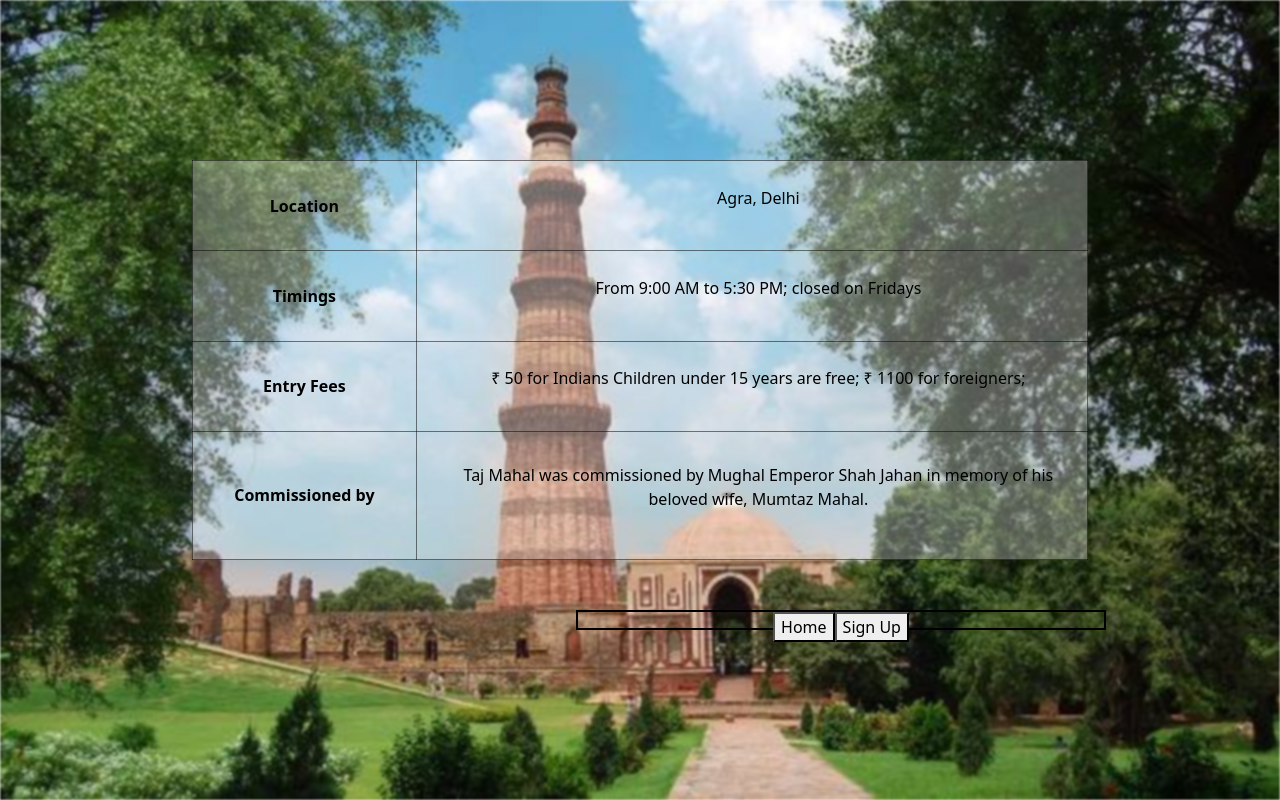
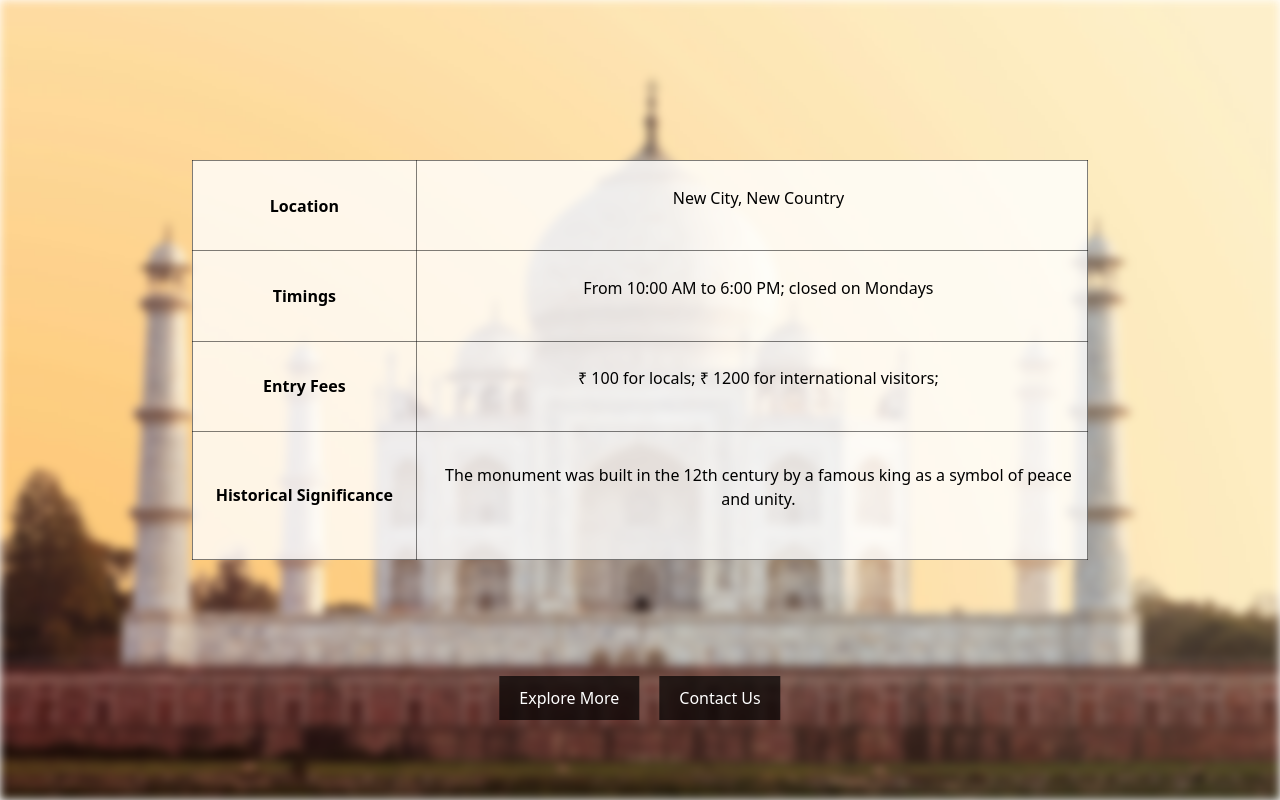
Before and after one commit to NUMAN165/Heritage, a React (Create React App) app: page /QutubPage in a window 1280 px wide. Built offline with nearby package versions, Linux system fonts and the light colour scheme; a web font is replaced by a local one.

Commit message:
Added the Information pages of all the Monuments card

```diff
--- a/src/components/Information/AlbertPage.css
+++ /dev/null
@@ -1,33 +0,0 @@
-.AlbertInfoPage img {
-    height: 100vh;
-    width: 100vw;
-    filter: blur(5px);
-  }
-
-  .AlbertInfoPage {
-    position: relative;
-  }
-
-  .imageContainer {
-    position: relative;
-    text-align: center;
-  }
-
-  .overlayTable-Albert {
-    position: absolute;
-    top: 20%;
-    left: 50%;
-    height: auto; /* Remove fixed height to allow for 10px rows */
-    width: 70%;
-    transform: translateX(-50%);
-    background-color: rgba(255, 255, 255, 0.3);
-    border-collapse: collapse;
-    z-index: 1;
-  }
-
-  .overlayTable-Albert th,
-  .overlayTable-Albert td {
-    border: 1px solid rgba(0, 0, 0, 0.5);
-    text-align: center;
-    color: black;
-  }
--- a/src/components/Information/AlbertPage.jsx
+++ b/src/components/Information/AlbertPage.jsx
@@ -1,26 +1,38 @@
-import React from "react";
-import "./AlbertPage.css";
+import React from 'react';
+import './QutubPage.css';
 
 const AlbertPage = () => {
+  // Configurable table data
+  const tableData = [
+    { label: 'Location', value: 'New City, New Country' },
+    { label: 'Timings', value: 'From 10:00 AM to 6:00 PM; closed on Mondays' },
+    { label: 'Entry Fees', value: '₹ 100 for locals; ₹ 1200 for international visitors;' },
+    { label: 'Historical Significance', value: 'The monument was built in the 12th century by a famous king as a symbol of peace and unity.' }
+  ];
+
   return (
-    <div className="AlbertInfoPage">
-      <div className="imageContainer">
-        <img src="/Images/alberthall.png" alt="Albert Hall" />
-        <div className="Albert-table">
-          <table className="overlayTable-Albert">
-            <tbody>
-              <tr className="none">
-                <td>Location</td>
-                <td>Delhi India</td>
-                {/* <td>Row 1, Cell 3</td> */}
+    <div className='TajInfoPage'>
+      <div className='imageContainer'>
+        <img src="/images/taj1.png" alt="New Landmark" />
+
+        <table className="overlayTable">
+          <tbody>
+            {tableData.map((row, index) => (
+              <tr key={index}>
+                <td width="25%">
+                  <b>{row.label}</b>
+                </td>
+                <td>
+                  <p style={{ marginLeft: "2%" }}>{row.value}</p>
+                </td>
               </tr>
-              <tr>
-                <td>Row 2, Cell 1</td>
-                <td>Row 2, Cell 2</td>
-                <td>Row 2, Cell 3</td>
-              </tr>
-            </tbody>
-          </table>
+            ))}
+          </tbody>
+        </table>
+
+        <div className="blackBox">
+          <button>Explore More</button>
+          <button>Contact Us</button>
         </div>
       </div>
     </div>
--- a/src/components/Information/QutubPage.css
+++ b/src/components/Information/QutubPage.css
@@ -1,10 +1,10 @@
-.QutubInfoPage img {
+.TajInfoPage img {
   height: 100vh;
   width: 100vw;
-    filter: blur(1px);
+  filter: blur(5px);
 }
 
-  .QutubInfoPage {
+.TajInfoPage {
   position: relative;
 }
 
@@ -20,7 +20,7 @@
   height: 50%;
   width: 70%;
   transform: translateX(-50%);
-    background-color: rgba(255, 255, 255, 0.3);
+  background-color: rgba(255, 255, 255, 0.8);
   border-collapse: collapse;
   z-index: 1;
 }
@@ -37,21 +37,23 @@
   background-color: rgba(255, 255, 255, 0.5);
 }
 
-
-  .redBox {
+.blackBox {
   position: absolute;
-    top: 20px;
+  bottom: 10%;
   left: 50%;
-    border: 2px solid red;
-    width: 50%; /* Set the width as needed */
-    height: 40%; /* Set the height as needed */
+  transform: translateX(-50%);
+  z-index: 2;
 }
 
-  .blackBox {
-    position: absolute;
-    bottom: 170px;
-    left: 45%; /* Adjust the position as needed */
-    border: 2px solid black;
-    width: 530px; /* Set the width as needed */
-    height: 20px; /* Set the height as needed */
+.blackBox button {
+  margin: 0 10px;
+  padding: 10px 20px;
+  background-color: rgba(0, 0, 0, 0.7);
+  color: white;
+  border: none;
+  cursor: pointer;
 }
+
+.blackBox button:hover {
+  background-color: rgba(0, 0, 0, 0.9);
+}
--- a/src/components/Information/QutubPage.jsx
+++ b/src/components/Information/QutubPage.jsx
@@ -2,59 +2,37 @@ import React from 'react';
 import './QutubPage.css';
 
 const QutubPage = () => {
+  // Configurable table data
+  const tableData = [
+    { label: 'Location', value: 'New City, New Country' },
+    { label: 'Timings', value: 'From 10:00 AM to 6:00 PM; closed on Mondays' },
+    { label: 'Entry Fees', value: '₹ 100 for locals; ₹ 1200 for international visitors;' },
+    { label: 'Historical Significance', value: 'The monument was built in the 12th century by a famous king as a symbol of peace and unity.' }
+  ];
+
   return (
-    <div className='QutubInfoPage'>
+    <div className='TajInfoPage'>
       <div className='imageContainer'>
-        <img src="/images/qutub.png" alt="Qutub Minar" />
-        {/* <div className="redBox"> */}
+        <img src="/images/taj1.png" alt="New Landmark" />
+
         <table className="overlayTable">
-            <tbody>
-              <tr>
+          <tbody>
+            {tableData.map((row, index) => (
+              <tr key={index}>
                 <td width="25%">
-                  <b>Location</b>
+                  <b>{row.label}</b>
                 </td>
                 <td>
-                  <p style={{ marginLeft: "2%" }}>Agra, Delhi</p>
+                  <p style={{ marginLeft: "2%" }}>{row.value}</p>
                 </td>
               </tr>
-              <tr>
-                <td width="25%">
-                  <b>Timings</b>
-                </td>
-                <td>
-                  <p style={{ marginLeft: "2%" }}>
-                    From 9:00 AM to 5:30 PM; closed on Fridays
-                  </p>
-                </td>
-              </tr>
-              <tr>
-                <td width="25%">
-                  <b>Entry Fees</b>
-                </td>
-                <td>
-                  <p style={{ marginLeft: "2%" }}>
-                    ₹ 50 for Indians Children under 15 years are free; ₹ 1100
-                    for foreigners;
-                  </p>
-                </td>
-              </tr>
-              <tr>
-                <td width="25%">
-                  <b>Commissioned by</b>
-                </td>
-                <td>
-                  <p style={{ marginLeft: "2%" }}>
-                    Taj Mahal was commissioned by Mughal Emperor Shah Jahan in
-                    memory of his beloved wife, Mumtaz Mahal.
-                  </p>
-                </td>
-              </tr>
-            </tbody>
-          </table>
-        {/* </div> */}
+            ))}
+          </tbody>
+        </table>
+
         <div className="blackBox">
-          <button>Home</button>
-          <button>Sign Up</button>
+          <button>Explore More</button>
+          <button>Contact Us</button>
         </div>
       </div>
     </div>
--- a/src/components/Information/TajPage.css
+++ /dev/null
@@ -1,102 +0,0 @@
-.TajInfoPage img {
-  height: 100vh;
-  width: 100vw;
-  filter: blur(5px);
-}
-
-.TajInfoPage {
-  position: relative;
-}
-
-.imageContainer {
-  position: relative;
-  text-align: center;
-}
-
-.overlayTable {
-  position: absolute;
-  top: 20%;
-  left: 50%;
-  height: 50%;
-  width: 70%;
-  transform: translateX(-50%);
-  background-color: rgba(255, 255, 255, 0.8);
-  border-collapse: collapse;
-  z-index: 1;
-}
-
-.overlayTable th,
-.overlayTable td {
-  border: 1px solid rgba(0, 0, 0, 0.5);
-  padding: 8px;
-  text-align: center;
-  color: black;
-}
-
-.overlayTable th {
-  background-color: rgba(255, 255, 255, 0.5);
-}
-
-/* body, html {
-  height: 100%;
-  margin: 0;
-  font-family: Arial, Helvetica, sans-serif;
-}
-
-* {
-  box-sizing: border-box;
-}
-
-.bg-image {
-  background-image: url("https://images.unsplash.com/photo-1587135941948-670b381f08ce?fm=jpg&q=60&w=3000&ixlib=rb-4.0.3&ixid=M3wxMjA3fDB8MHxzZWFyY2h8MTJ8fHRhaiUyMG1haGFsfGVufDB8fDB8fHww")
-  ;
-  filter: blur(8px);
-  -webkit-filter: blur(8px);
-  height: 100%;
-  background-position: center;
-  background-repeat: no-repeat;
-  background-size: cover;
-}
-
-.bg-text {
-  background-color: rgba(0, 0, 0, 0.4);
-  color: white;
-  font-weight: bold;
-  border: 3px solid #f1f1f1;
-  position: absolute;
-  top: 50%;
-  left: 50%;
-  transform: translate(-50%, -50%);
-  z-index: 2;
-  width: 80%;
-  padding: 20px;
-  text-align: center;
-}
-
-table, th, td {
-  border: 1px solid whitesmoke;
-}
-
-.button {
-  background-color: #4CAF50;
-  border: none;
-  color: white;
-  padding: 15px 32px;
-  text-align: center;
-  text-decoration: none;
-  display: inline-block;
-  font-size: 16px;
-  margin: 4px 2px;
-  cursor: pointer;
-}
-
-.button:hover {
-  box-shadow: 0 12px 16px 0 rgba(0, 0, 0, 0.24), 0 17px 50px 0 rgba(0, 0, 0, 0.19);
-}
-
-.button5 {
-  background-color: #050000;
-  border-radius: 8px;
-}
-
- */
--- a/src/components/Information/TajPage.jsx
+++ b/src/components/Information/TajPage.jsx
@@ -1,56 +1,38 @@
-import React from "react";
-import "./TajPage.css";
+import React from 'react';
+import './QutubPage.css';
 
 const TajPage = () => {
+  // Configurable table data
+  const tableData = [
+    { label: 'Location', value: 'New City, New Country' },
+    { label: 'Timings', value: 'From 10:00 AM to 6:00 PM; closed on Mondays' },
+    { label: 'Entry Fees', value: '₹ 100 for locals; ₹ 1200 for international visitors;' },
+    { label: 'Historical Significance', value: 'The monument was built in the 12th century by a famous king as a symbol of peace and unity.' }
+  ];
+
   return (
-    <div className="TajInfoPage">
-      <div className="imageContainer">
-        <img src="/images/taj1.png" alt="Taj Mahal" />
-        <div className="taj-table">
-          <table className="overlayTable">
-            <tbody>
-              <tr>
+    <div className='TajInfoPage'>
+      <div className='imageContainer'>
+        <img src="/images/taj1.png" alt="New Landmark" />
+
+        <table className="overlayTable">
+          <tbody>
+            {tableData.map((row, index) => (
+              <tr key={index}>
                 <td width="25%">
-                  <b>Location</b>
+                  <b>{row.label}</b>
                 </td>
                 <td>
-                  <p style={{ marginLeft: "2%" }}>Agra, Delhi</p>
+                  <p style={{ marginLeft: "2%" }}>{row.value}</p>
                 </td>
               </tr>
-              <tr>
-                <td width="25%">
-                  <b>Timings</b>
-                </td>
-                <td>
-                  <p style={{ marginLeft: "2%" }}>
-                    From 9:00 AM to 5:30 PM; closed on Fridays
-                  </p>
-                </td>
-              </tr>
-              <tr>
-                <td width="25%">
-                  <b>Entry Fees</b>
-                </td>
-                <td>
-                  <p style={{ marginLeft: "2%" }}>
-                    ₹ 50 for Indians Children under 15 years are free; ₹ 1100
-                    for foreigners;
-                  </p>
-                </td>
-              </tr>
-              <tr>
-                <td width="25%">
-                  <b>Commissioned by</b>
-                </td>
-                <td>
-                  <p style={{ marginLeft: "2%" }}>
-                    Taj Mahal was commissioned by Mughal Emperor Shah Jahan in
-                    memory of his beloved wife, Mumtaz Mahal.
-                  </p>
-                </td>
-              </tr>
-            </tbody>
-          </table>
+            ))}
+          </tbody>
+        </table>
+
+        <div className="blackBox">
+          <button>Explore More</button>
+          <button>Contact Us</button>
         </div>
       </div>
     </div>
```
Lines whose indentation alone changed are shown as unchanged.
